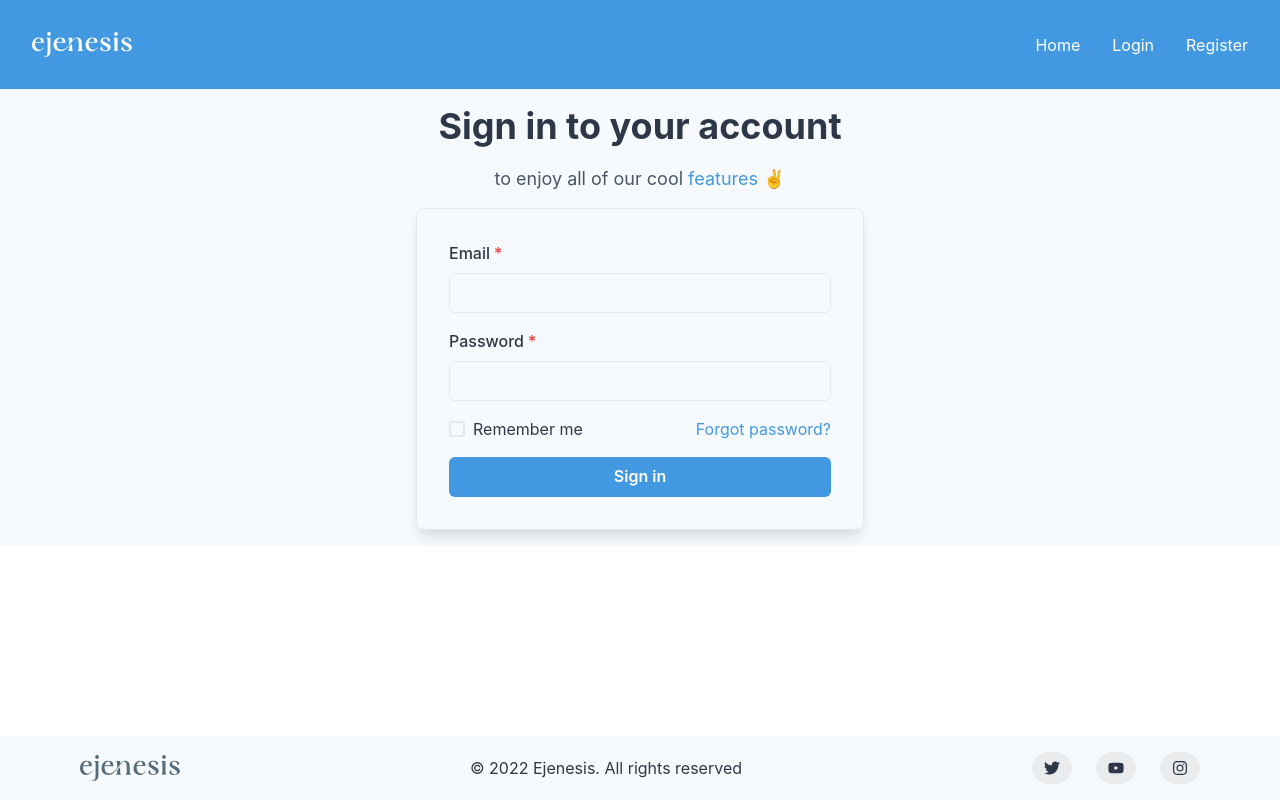
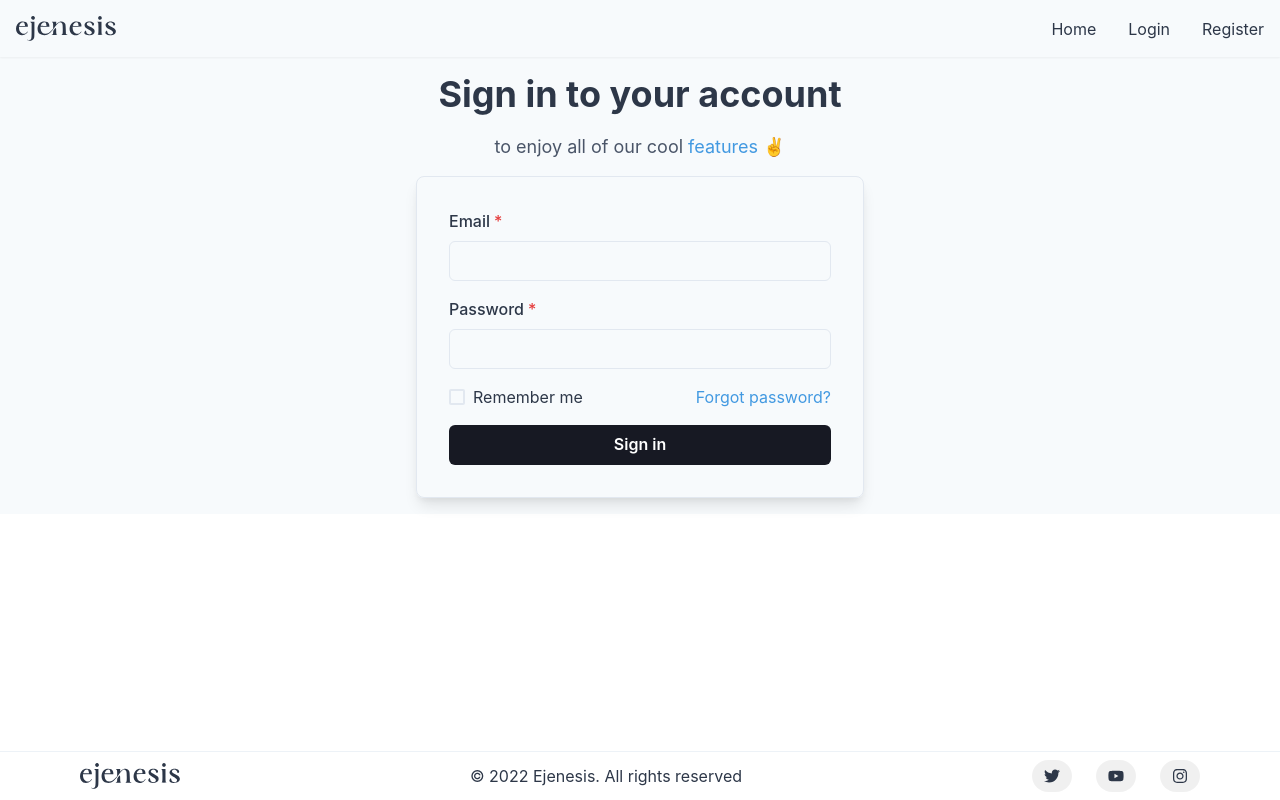
Before and after one commit to ceghap/ejenesis-react, a React (Create React App) app: page /login in a window 1280 px wide. Built offline with nearby package versions, Linux system fonts and the light colour scheme.

Commit message:
modify styling

```diff
--- a/package.json
+++ b/package.json
@@ -18,6 +18,7 @@
     "firebase": "^9.8.1",
     "formik": "^2.2.9",
     "framer-motion": "^4.0.0",
+    "prop-types": "^15.8.1",
     "react": "^18.1.0",
     "react-dom": "^18.1.0",
     "react-icons": "^4.3.1",
--- a/src/common/components/Footer.tsx
+++ b/src/common/components/Footer.tsx
@@ -1,30 +1,33 @@
-import {
-  Box,
-  Container,
-  Icon,
-  Stack,
-  Text,
-  useColorModeValue,
-} from "@chakra-ui/react";
+import { Box, Container, Icon, Stack, Text } from "@chakra-ui/react";
 import { FaInstagram, FaTwitter, FaYoutube } from "react-icons/fa";
+import PropTypes, { InferProps } from "prop-types";
 
 import Logo from "./Logo";
 import SocialButton from "./SocialButton";
 
-const Footer = ({ user }: { user: boolean }) => {
+const propTypes = {
+  user: PropTypes.bool,
+  rest: PropTypes.object,
+};
+
+type FooterProps = InferProps<typeof propTypes>;
+
+const Footer = ({ user, ...rest }: FooterProps) => {
   return (
     <Box
-      bg={useColorModeValue("gray.50", "gray.900")}
-      color={useColorModeValue("gray.700", "gray.200")}
+      bg="white"
+      borderTop="1px"
+      borderColor="gray.100"
       position="fixed"
       left={`${user ? "250px" : "0"}`}
       bottom="0"
       right="0"
+      {...rest}
     >
       <Container
         as={Stack}
         maxW={"6xl"}
-        py={4}
+        py={2}
         direction={{ base: "column", md: "row" }}
         spacing={4}
         justify={{ base: "center", md: "space-between" }}
@@ -50,6 +53,8 @@ const Footer = ({ user }: { user: boolean }) => {
   );
 };
 
+Footer.protoTypes = propTypes;
+
 Footer.defaultProps = {
   user: false,
 };
--- a/src/common/components/Logo.tsx
+++ b/src/common/components/Logo.tsx
@@ -1,12 +1,7 @@
 import { Image } from "@chakra-ui/react";
 
 const Logo = ({ ...props }) => {
-  return (
-    <Image
-      {...props}
-      src={` ${props.white ? "/ejenesis-white.svg" : "/ejenesis.svg"}`}
-    />
-  );
+  return <Image {...props} src="/ejenesis.svg" />;
 };
 
 Logo.defaultProps = {
--- a/src/common/components/Navbar.tsx
+++ b/src/common/components/Navbar.tsx
@@ -32,7 +32,7 @@ const Navbar: React.FC<LayoutProps> = ({ privateRoute, ...props }) => {
 
   return (
     <NavbarContainer {...props}>
-      <Logo w="100px" white />
+      <Logo w="100px" />
       <MenuToggle toggle={toggle} isOpen={isOpen} />
       {privateRoute ? (
         <MenuLinks isOpen={isOpen}>
--- a/src/common/components/NavbarContainer.tsx
+++ b/src/common/components/NavbarContainer.tsx
@@ -1,5 +1,6 @@
+import { Flex, useColorModeValue } from "@chakra-ui/react";
+
 import React from "react";
-import { Flex, useColorModeValue } from "@chakra-ui/react";
 
 interface NavbarContainerProps {
   children: React.ReactNode;
@@ -15,10 +16,8 @@ const NavbarContainer: React.FC<NavbarContainerProps> = ({
       justify="space-between"
       wrap="wrap"
       w="100%"
-      p={8}
+      p={4}
       boxShadow="sm"
-      bg={useColorModeValue("blue.400", "gray.900")}
-      color={useColorModeValue("white", "gray.200")}
       {...props}
     >
       {children}
--- a/src/private/profile/Profile.tsx
+++ b/src/private/profile/Profile.tsx
@@ -115,10 +115,10 @@ export const Profile = () => {
             </FormControl>
             <Button
               type="submit"
-              bg={"blue.400"}
+              bg={"gray.900"}
               color={"white"}
               _hover={{
-                bg: "blue.500",
+                bg: "gray.700",
               }}
             >
               Save
--- a/src/public/Login.tsx
+++ b/src/public/Login.tsx
@@ -101,10 +101,10 @@ function Login() {
             </Stack>
             <Button
               type="submit"
-              bg={"blue.400"}
+              bg={"gray.900"}
               color={"white"}
               _hover={{
-                bg: "blue.500",
+                bg: "gray.700",
               }}
             >
               Sign in
--- a/src/public/Register.tsx
+++ b/src/public/Register.tsx
@@ -145,10 +145,10 @@ function Register() {
 
             <Button
               type="submit"
-              bg={"blue.400"}
+              bg={"gray.900"}
               color={"white"}
               _hover={{
-                bg: "blue.500",
+                bg: "gray.700",
               }}
             >
               Sign in
--- a/src/routes/PrivateRoute.tsx
+++ b/src/routes/PrivateRoute.tsx
@@ -5,6 +5,7 @@ import {
   MenuItem as CUIMenuItem,
   Container,
   Flex,
+  Heading,
   Icon,
   Input,
   InputGroup,
@@ -50,22 +51,26 @@ const PrivateRoute = () => {
   };
   return (
     <Layout>
-      {/* <Navbar privateRoute={user} /> */}
       {user ? (
         <Container maxW="100vw" p={0}>
           <Flex>
             <Stack
+              bgColor="white"
               w="250px"
               position="fixed"
               top="0"
               bottom="0"
-              shadow="sm"
+              shadow="md"
               zIndex="10"
             >
-              <Box px={8} py={4} shadow="sm">
-                <Logo />
+              <Box p={4} borderBottom="1px" borderColor="gray.100">
+                <Logo w="100px" />
               </Box>
-              <Box bgColor="blue.500" color="white" p={4}>
+              <Stack p={4}>
+                <Heading as="h4" size="sm">
+                  Menu
+                </Heading>
+                <Box pl={2}>
                   <MenuItem to="/dashboard">Dashboard</MenuItem>
                   <MenuItem to="profile">Profile</MenuItem>
                   <Link>
@@ -75,7 +80,15 @@ const PrivateRoute = () => {
                   </Link>
                 </Box>
               </Stack>
-            <Stack bgColor="white" w="100%" marginLeft="250px" marginTop="57px">
+            </Stack>
+            <Stack
+              bgColor="white"
+              w="100%"
+              marginLeft="250px"
+              marginTop="57px"
+              overflowX="hidden"
+              overflowY="auto"
+            >
               <Flex
                 bgColor="white"
                 shadow="sm"
@@ -87,25 +100,38 @@ const PrivateRoute = () => {
                 justify="space-between"
                 align="center"
               >
-                <Stack marginRight="auto">
+                <Stack marginRight="auto" flexGrow={10}>
                   <InputGroup>
                     <InputLeftElement
                       pointerEvents="none"
                       children={<Icon as={FaSearch} />}
                     />
-                    <Input placeholder="Search" />
+                    <Input placeholder="Search" border="0" />
                   </InputGroup>
                 </Stack>
-                <Flex direction="row" align="center">
-                  <Icon as={FaBell} w={6} h={6} />
+                <Flex
+                  direction="row"
+                  align="center"
+                  justifyContent="flex-end"
+                  flexGrow={2}
+                >
+                  <Box>
                     <Menu>
-                    <MenuButton as={Button} rightIcon={<ChevronDownIcon />}>
+                      <MenuButton
+                        bg="transparent"
+                        as={Button}
+                        rightIcon={<ChevronDownIcon />}
+                        display="flex"
+                      >
+                        <Flex alignItems="center">
                           <Avatar
                             size="sm"
                             name="Ashraf Latif"
                             src="https://i.pravatar.cc/300"
+                            marginRight={2}
                           />{" "}
                           <Text>Ashraf Latif</Text>
+                        </Flex>
                       </MenuButton>
                       <MenuList>
                         <CUIMenuItem>Profile</CUIMenuItem>
@@ -113,6 +139,7 @@ const PrivateRoute = () => {
                         <CUIMenuItem>Sign out</CUIMenuItem>
                       </MenuList>
                     </Menu>
+                  </Box>
                 </Flex>
               </Flex>
               <Box w="lg" p={8}>
```
Also changed, not shown: public/ejenesis.svg. Lines whose indentation alone changed are shown as unchanged.
